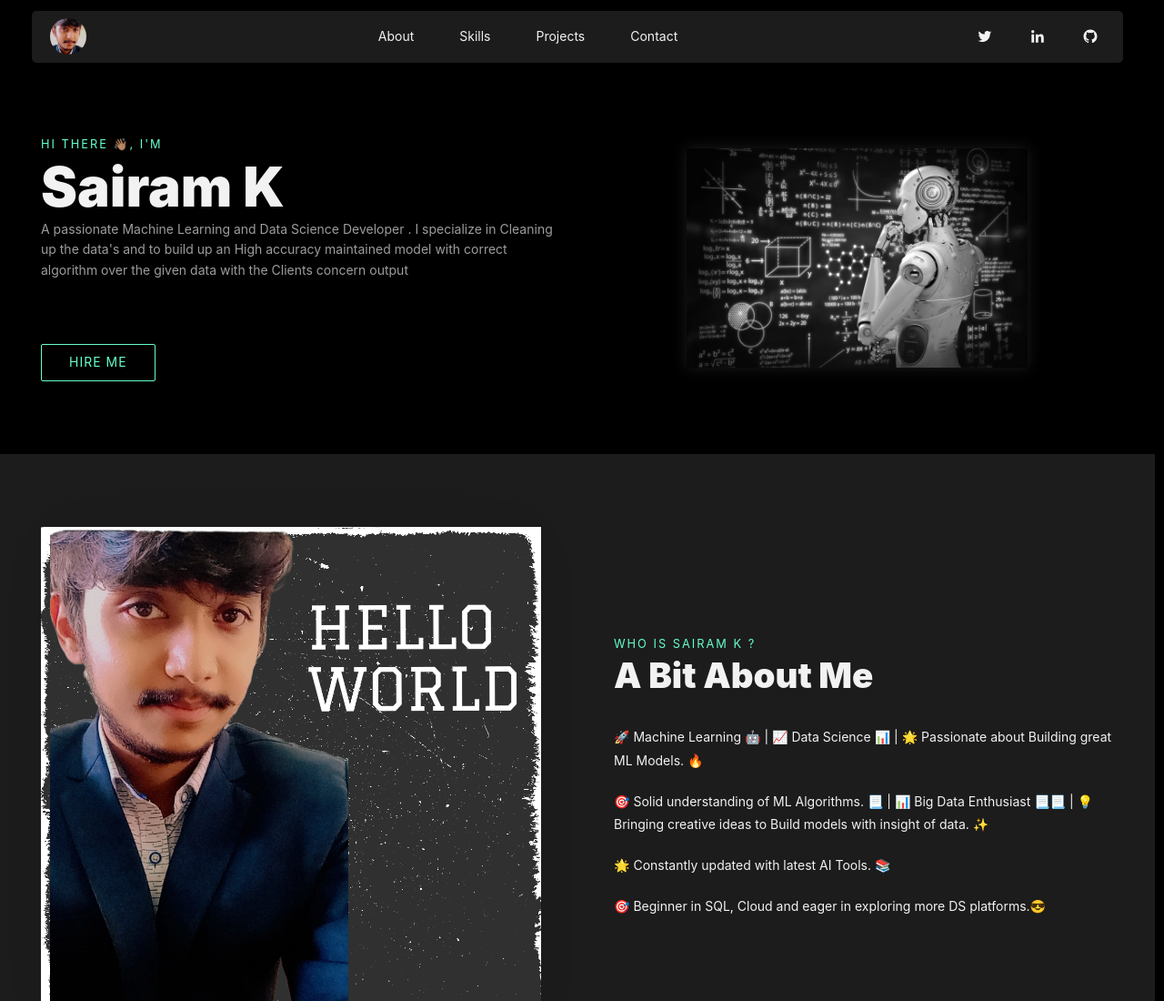
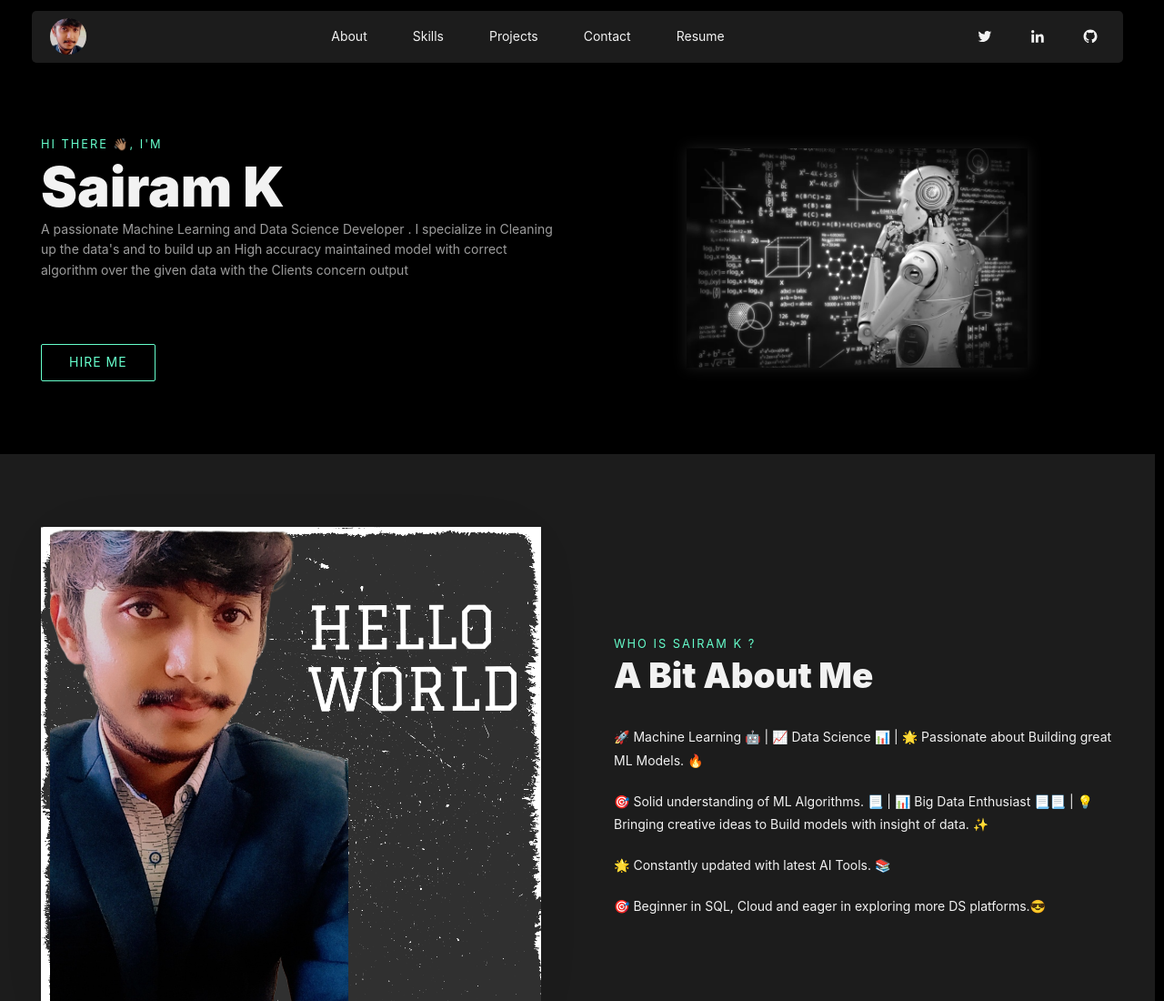
Before and after one commit to Sairam-K26/Portfolio, a plain HTML site: page index.html in a window 1280 px wide. Shown: the top 1100 px of the page at 91% size. Drawn offline with nearby package versions, Linux system fonts and the light colour scheme.

Commit message:
Resume added

```diff
--- a/index.html
+++ b/index.html
@@ -67,6 +67,10 @@
 						<li>
 							<a href="#contact" class="nav-links hover-effect">Contact</a>
 						</li>
+						<li>
+							<a href="https://sairamresume.tiiny.site" class="nav-links hover-effect">Resume</a>
+						</li>
+
 					</ul>
 
 					<ul class="social-nav">
```
